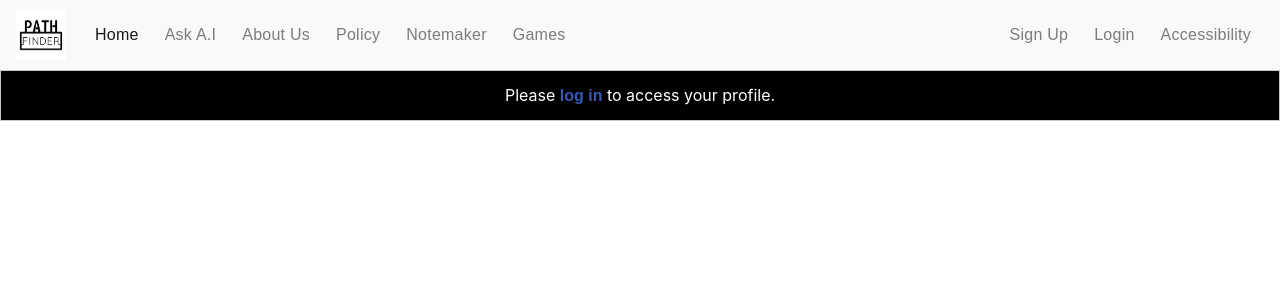
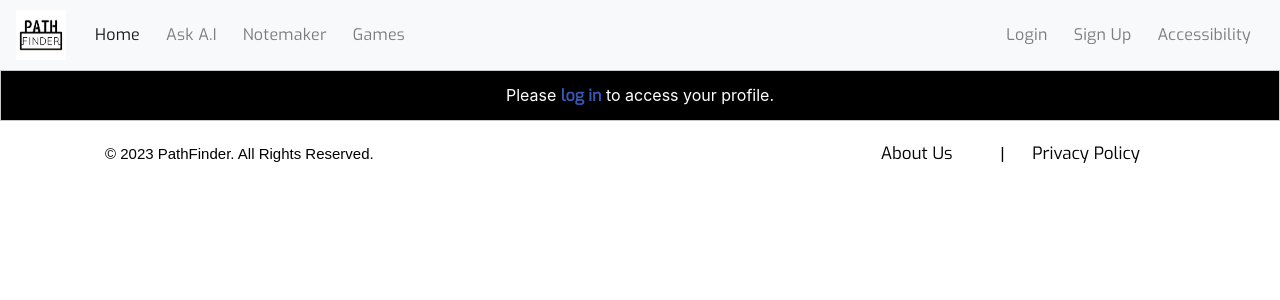
Before and after one commit to Susa0823/PathFinderProject, a Django app: page /profile/ in a window 1280 px wide. Shown: the top 300 px of the page. Run offline with Django 4.2, Linux system fonts and the light colour scheme; some libraries are stand-ins or nearby versions.

Commit message:
temp footer

```diff
--- /dev/null
+++ b/PathFinder/static/pathfinderapp/css/footer.css
@@ -0,0 +1,50 @@
+ .footer-link {
+    color: black;
+    font-size: 17px;
+    margin-right: 20px;
+    text-decoration: none;
+    font-family: Exo;
+  }
+
+  .footer-links {
+    display: inline-block;
+    margin: 20px;
+    font-family: sans-serif;
+    font-size: 17px;
+    color: black;
+  }
+
+  .footer-link:hover {
+  color: #22282d;
+  text-decoration: none;
+  font-weight: 700;
+
+}
+
+  .footer-text {
+    margin: 20px;
+    font-size: 15px;
+    display: inline-block;
+    text-decoration: none;
+    font-family: sans-serif;
+    color: black;
+  }
+
+
+  @media (max-width: 575px) {
+    .footer-text {
+      text-align: center;
+      display: block;
+    }
+  }
+
+  .footer {
+    position: relative;
+    bottom: 0;
+    width: 100%;
+    background-color: white !important;
+    color: black;
+    text-align: center;
+    padding: 20px 0;
+    height: 100px !important;
+  }
--- a/PathFinder/static/pathfinderapp/css/navbar_style.css
+++ b/PathFinder/static/pathfinderapp/css/navbar_style.css
@@ -4,6 +4,7 @@
 .navbar-brand {
   color: #fff;
   padding: 15px 0;
+
 }
 
 /* Navbar links text color, font size, and padding */
@@ -11,6 +12,8 @@
 /* Navbar active link color */
 .navbar-nav > li.active > a {
   color: #ffcc00;
+  font-family: Exo, sans-serif;
+
 }
 
 /* Navbar dropdown menu styles */
@@ -24,7 +27,6 @@
   color: #fff;
   padding: 10px 20px;
   text-decoration: none;
-
 }
 
 /* Navbar search input style */
@@ -48,7 +50,7 @@
   color: #fff;
   padding: 15px;
   text-decoration: none;
-
+  font-family: Exo, sans-serif;
 }
 
 /* Navbar login/signup dropdown menu styles */
@@ -62,11 +64,12 @@
   color: #fff;
   padding: 10px 20px;
   text-decoration: none;
-
+  font-family: Exo, sans-serif;
 }
 
 .navbar-nav .nav-link {
   text-decoration: none;
+  font-family: Exo, sans-serif;
 }
 
 a {
@@ -84,7 +87,7 @@ a {
 .navbar-nav > li > a {
   color: #fff;
   font-size: 16px;
-  font-family: sans-serif;
+  font-family: Exo, sans-serif;
   padding: 15px;
   text-decoration: none;
   letter-spacing: .25px;
@@ -94,4 +97,6 @@ a {
 
 .navbar-nav li a:hover {
   font-weight: bold;
+  font-family: Exo, sans-serif;
+
 }
--- a/PathFinder/static/pathfinderapp/css/profile.css
+++ b/PathFinder/static/pathfinderapp/css/profile.css
@@ -1,3 +1,5 @@
+@import url('https://fonts.googleapis.com/css?family=Exo');
+
 :root {
     --blue: #5e72e4;
     --indigo: #5603ad;
--- a/PathFinder/templates/about.html
+++ b/PathFinder/templates/about.html
@@ -396,5 +396,7 @@
       integrity="sha256-9/aliU8dGd2tb6OSsuzixeV4y/faTqgFtohetphbbj0="
       crossorigin="anonymous"
     ></script>
+    {% include 'footer.html' %}
+
   </body>
 </html>
--- a/PathFinder/templates/chatwindow.html
+++ b/PathFinder/templates/chatwindow.html
@@ -283,6 +283,7 @@
     </script>
 
     {% comment %} prev render below html: document.querySelector(".chatinput").innerHTML {% endcomment %}
+    {% include 'footer.html' %}
 
   </body>
 </html>
--- a/PathFinder/templates/edit.html
+++ b/PathFinder/templates/edit.html
@@ -212,5 +212,7 @@
         access your account.
       </div>
     {% endif %}
+    {% include 'footer.html' %}
+
   </body>
 </html>
--- /dev/null
+++ b/PathFinder/templates/footer.html
@@ -0,0 +1,31 @@
+<!DOCTYPE html>
+{% load static %}
+
+<html>
+  <head>
+    <link rel="stylesheet" type="text/css" href="{% static 'pathfinderapp/css/footer.css' %}">
+    <link href='https://fonts.googleapis.com/css?family=Exo' rel='stylesheet'>
+  </head>
+  <body>
+    <!-- Your HTML code here -->
+    <footer>
+        <div class="container">
+          <div class="row">
+            <div class="col-md-6">
+              <p class="footer-text">&copy; 2023 PathFinder. All Rights Reserved.</p>
+            </div>
+            <div class="col-md-6 text-right">
+              <div class="footer-links">
+                <a href="{% url 'about' %}" class="footer-link">About Us</a>
+                <span class="mx-2">|</span>
+                <a href="{% url 'policy' %}" class="footer-link">Privacy Policy</a>
+              </div>
+            </div>
+          </div>
+        </div>
+      </footer>
+    {% comment %} <script type="text/javascript" src="{% static 'pathfinderapp/js/jquery.min.js' %}"></script>
+    <script type="text/javascript" src="{% static 'pathfinderapp/js/bootstrap.min.js' %}"></script> {% endcomment %}
+    {% comment %} <script type="text/javascript" src="{% static 'pathfinderapp/js/scripts.js' %}"></script> {% endcomment %}
+  </body>
+</html>
--- a/PathFinder/templates/games.html
+++ b/PathFinder/templates/games.html
@@ -282,5 +282,7 @@
     <!--[if lte IE 9
       ]><script src="//cdnjs.cloudflare.com/ajax/libs/placeholders/3.0.2/placeholders.min.js"></script
     ><![endif]-->
+    {% include 'footer.html' %}
+
   </body>
 </html>
--- a/PathFinder/templates/gdpr.html
+++ b/PathFinder/templates/gdpr.html
@@ -1,5 +1,3 @@
-
-
 <!DOCTYPE html>
 {%load static%}
 
@@ -262,7 +260,6 @@
       src="{% static 'pathfinderapp/js/gdpr.js' %}"
       type="text/javascript"
     ></script>
-
-
+    {% include 'footer.html' %}
   </body>
 </html>
--- a/PathFinder/templates/index.html
+++ b/PathFinder/templates/index.html
@@ -382,6 +382,7 @@
       <!--[if lte IE 9
         ]><script src="//cdnjs.cloudflare.com/ajax/libs/placeholders/3.0.2/placeholders.min.js"></script
       ><![endif]-->
+      {% include 'footer.html' %}
     </body>
   </html>
 </html>
--- a/PathFinder/templates/login.html
+++ b/PathFinder/templates/login.html
@@ -53,8 +53,7 @@
     </div>
     </div>
   </form>
-    <footer>
-      <p>Copyright &copy; 2023 PathFinder</p>
-    </footer>
+  {% include 'footer.html' %}
+
   </body>
 </html>
--- a/PathFinder/templates/navbar.html
+++ b/PathFinder/templates/navbar.html
@@ -1,6 +1,6 @@
 <DOCTYPE html>
   {%load static%}
-  <link rel="stylesheet" href="{% static 'pathfinderapp/base_style.css' %}">
+  {% comment %} <link rel="stylesheet" href="{% static 'pathfinderapp/base_style.css' %}">  {% endcomment %}
 
 <html>
   <head>
@@ -9,6 +9,7 @@
     <link rel="stylesheet" href="https://stackpath.bootstrapcdn.com/bootstrap/4.2.1/css/bootstrap.min.css"
           integrity="sha384-GJzZqFGwb1QTTN6wy59ffF1BuGJpLSa9DkKMp0DgiMDm4iYMj70gZWKYbI706tWS" crossorigin="anonymous">
     <link rel="stylesheet" href="{% static 'pathfinderapp/css/navbar_style.css' %}">
+    <link href='https://fonts.googleapis.com/css?family=Exo' rel='stylesheet'>
     <style>
       .logo {
         width: 50px;
@@ -44,12 +45,12 @@
         <li class="nav-item">
           <a class="nav-link" href="{% url 'chatbox' %}">Ask A.I</a>
         </li>
-        <li class="nav-item">
+        {% comment %} <li class="nav-item">
           <a class="nav-link" href="{% url 'about' %}">About Us</a>
         </li>
         <li class="nav-item">
           <a class="nav-link" href="{% url 'policy' %}">Policy</a>
-        </li>
+        </li> {% endcomment %}
         <li class="nav-item">
           <a class="nav-link" href="{% url 'noteindex' %}">Notemaker</a>
         </li>
@@ -67,11 +68,12 @@
         </li>
         {% else %}
         <li class="nav-item">
+          <a class="nav-link" href={% url 'login' %}>Login</a>
+        </li>
+        <li class="nav-item">
           <a class="nav-link" href={% url 'register_user' %}>Sign Up</a>
         </li>
-        <li class="nav-item">
-          <a class="nav-link" href={% url 'login' %}>Login</a>
-        </li>
+
         {% endif %}
         <li class="nav-item accessibility">
           <a class="nav-link" href="#" tabindex="0">Accessibility</a>
--- a/PathFinder/templates/profile.html
+++ b/PathFinder/templates/profile.html
@@ -101,10 +101,6 @@
         <div class="row">
           <div class="col-lg-7 col-md-10">
             <h1 class="display-2 text-white">Hello {{ user.first_name|capfirst}}</h1>
-            <p class="text-white mt-0 mb-5">
-              This is your profile page. You can view your account information
-               here.
-            </p>
             <a href="http://127.0.0.1:8000/edit" class="btn btn-info">Edit profile</a>
           </div>
         </div>
@@ -254,16 +250,7 @@
       </div>
     </div>
   </div>
-  <footer class="footer">
-    <div class="row align-items-center justify-content-xl-between">
-      <div class="col-xl-6 m-auto text-center">
-        <div class="copyright"></div>
-      </div>
-    </div>
-  </footer>
-  <footer class="footer2">
-    <p>Copyright &copy; 2023 PathFinder</p>
-  </footer>
+
   {% else %}
   <div class="alert alert-dark text-center mb-0 text-white" role="alert" style="border-radius: 0; background-color: black; padding-right: 0px; padding-left:0px;">
     Please <a href="{% url 'login' %}" class="alert-link text-white" style="padding: 0px !important; color: #3958b6 !important;">log in</a> to access your profile.
@@ -272,6 +259,7 @@
 
 
 {% endif %}
+{% include 'footer.html' %}
 
 </body>
 </html>
--- a/PathFinder/templates/signup.html
+++ b/PathFinder/templates/signup.html
@@ -55,9 +55,7 @@
             >
           </button>
       </div>
-      <footer>
-        <p>Copyright &copy; 2023 PathFinder</p>
-      </footer>
+      {% include 'footer.html' %}
     </body>
   </html>
 </html>
```
Also changed, not shown: PathFinder/static/pathfinderapp/css/gdpr_styles.css (+2 -112 lines), PathFinder/static/pathfinderapp/css/index.css (+10 -0 lines), PathFinder/static/pathfinderapp/css/login.css (+0 -9 lines), PathFinder/static/pathfinderapp/css/signup.css (+3 -9 lines).
